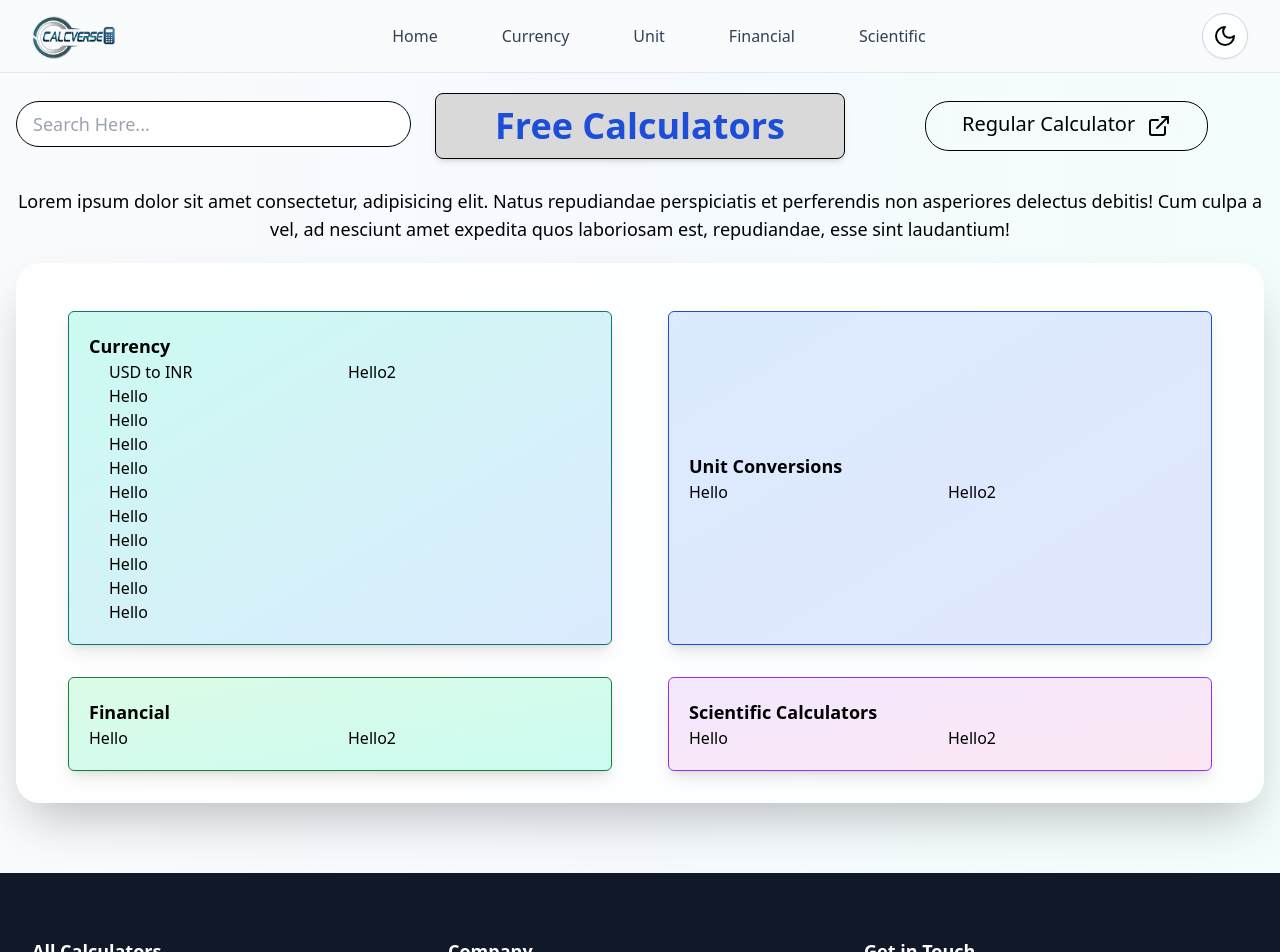
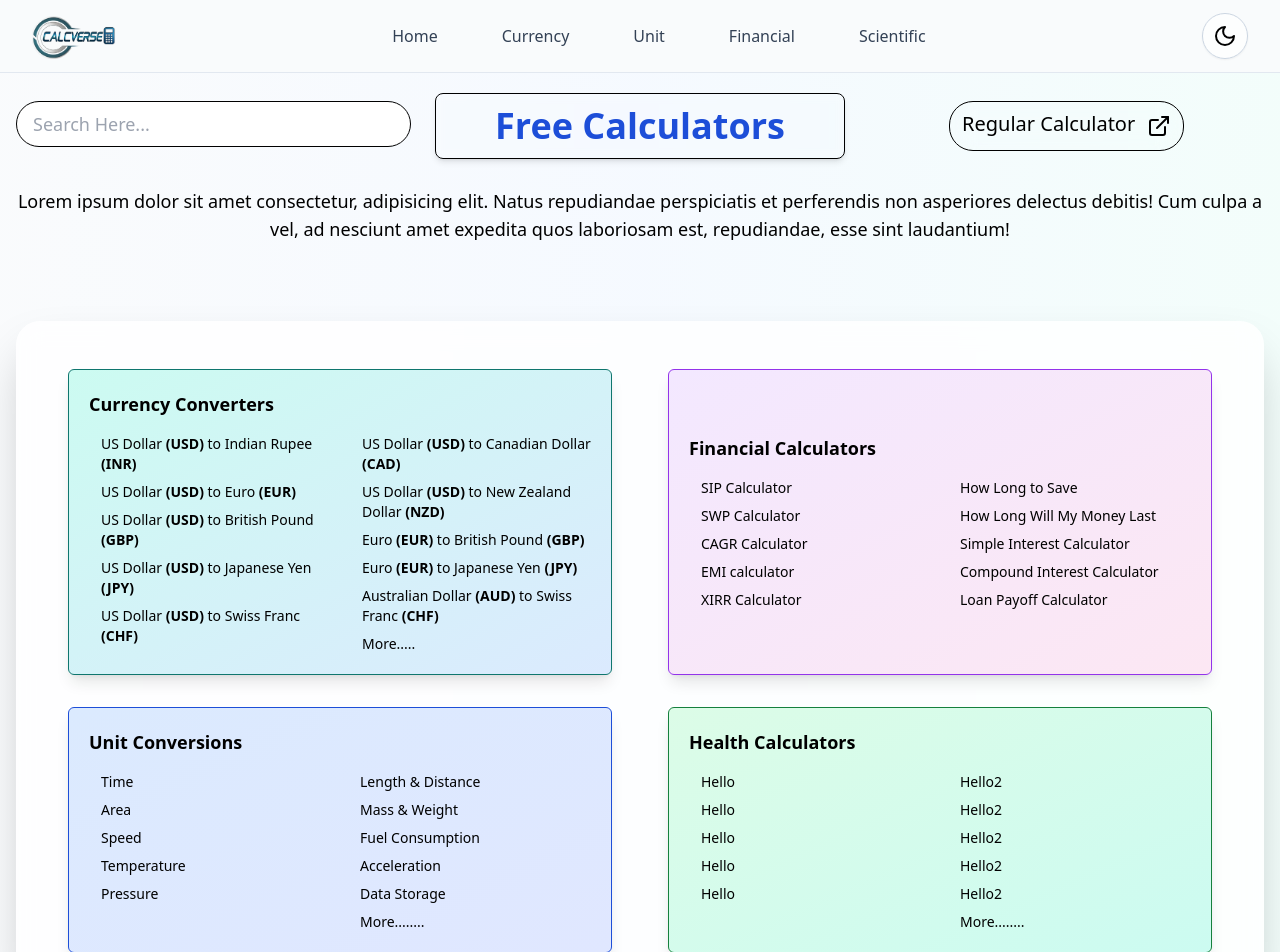
Before and after one commit to yogesh-1413/CalcVerse, a React (Vite) app: page /All_Conversions in a window 1280 px wide. Shown: the top 952 px of the page. Built offline with nearby package versions, Linux system fonts and the light colour scheme.

Commit message:
Added Calculator's Names

```diff
--- a/src/Conversions/All_Conversions.tsx
+++ b/src/Conversions/All_Conversions.tsx
@@ -2,6 +2,7 @@ import React from "react";
 import Navbar from "../Components/Navbar";
 import Footer from "../Components/Footer";
 import { ExternalLink, } from "lucide-react";
+import { Link } from "react-router-dom"
 
 
 const All_Conversions: React.FC = () => {
@@ -24,7 +25,7 @@ const All_Conversions: React.FC = () => {
                             </div>
                         </div>
                         <div className="flex justify-center rounded-lg p-2">
-                            <div className="bg-[#D9D9D9] dark:bg-transparent border border-black backdrop-blur-sm shadow-md rounded-lg p-3 w-full max-w-md sm:max-w-lg md:max-w-xl lg:max-w-xl transition-all duration-300 ease-in-out">
+                            <div className="bg-transparent dark:bg-transparent border border-black backdrop-blur-sm shadow-md rounded-lg p-3 w-full max-w-md sm:max-w-lg md:max-w-xl lg:max-w-xl transition-all duration-300 ease-in-out">
                                 <h1 className="dark:text-teal-400 text-blue-700 text-md sm:text-xl md:text-3xl lg:text-4xl text-center font-semibold transition-all duration-300 ease-in-out">
                                     Free Calculators
                                 </h1>
@@ -37,7 +38,7 @@ const All_Conversions: React.FC = () => {
                                     className=""
                                     onClick={() => (window.open("/Regular_Calculator", "_blank"))}
                                 >
-                                    <div className="flex px-9  py-2 rounded-3xl border border-black backdrop-blur-md hover:scale-105 hover:shadow-md hover:text-blue-600 dark:hover:text-teal-400 hover:border-blue-600 dark:hover:border-teal-400 transition-all duration-300 ease-in-out  ">
+                                    <div className="flex px-3 py-2 rounded-3xl border border-black backdrop-blur-md hover:scale-105 hover:shadow-md hover:text-blue-600 dark:hover:text-teal-400 hover:border-blue-600 dark:hover:border-teal-400 overflow-hidden transition-all duration-300 ease-in-out  ">
                                         <p className="text-md  sm:text-sm md:text-md lg:text-xl">Regular Calculator</p>
                                         <ExternalLink className="mt-1 mb-1 sm:h-4 sm:w-4 md:h-4 md:w-4 lg:h-6 lg:w-6 ml-3 " />
                                     </div>
@@ -51,62 +52,90 @@ const All_Conversions: React.FC = () => {
                             Lorem ipsum dolor sit amet consectetur, adipisicing elit. Natus repudiandae perspiciatis et perferendis non asperiores delectus debitis! Cum culpa a vel, ad nesciunt amet expedita quos laboriosam est, repudiandae, esse sint laudantium!
                         </p>
                     </div>
-                    <div>
+                    <div className="flex flex-col justify-center min-h-screen">
                         <div className="grid grid-cols-1 md:grid-cols-2 gap-4 mt-5 mr-4 ml-4 bg-white/80 dark:bg-gray-700 backdrop-blur-md rounded-3xl shadow-2xl border-slate-200 dark:border-gray-700 p-8 relative overflow-hidden transition-all duration-300 ease-in-out ">
-                            <div className="flex flex-col items-center justify-center min-h-auto min-w-auto border border-teal-700 shadow-lg rounded-md mt-4 ml-5 mr-5 p-5 bg-gradient-to-br from-teal-100 to-blue-100 dark:from-teal-900/30 dark:to-blue-900/30">
-                                <h2 className="dark:text-white/90 font-bold flex flex-col sm:text-sm md:text-sm lg:text-lg self-start">Currency </h2>
-                                <div className="grid grid-cols-1 md:grid-cols-2 gap-4 w-full ">
-                                    <div>
-                                        <p className="dark:text-white/90 ml-5">USD to INR</p>
-                                        <p className="dark:text-white/90 ml-5">Hello</p>
-                                        <p className="dark:text-white/90 ml-5">Hello</p>
-                                        <p className="dark:text-white/90 ml-5">Hello</p>
-                                        <p className="dark:text-white/90 ml-5">Hello</p>
-                                        <p className="dark:text-white/90 ml-5">Hello</p>
-                                        <p className="dark:text-white/90 ml-5">Hello</p>
-                                        <p className="dark:text-white/90 ml-5">Hello</p>
-                                        <p className="dark:text-white/90 ml-5">Hello</p>
-                                        <p className="dark:text-white/90 ml-5">Hello</p>
-                                        <p className="dark:text-white/90 ml-5">Hello</p>
+                            <div className="flex flex-col items-center justify-center min-h-auto min-w-auto border border-teal-700 shadow-lg rounded-md mt-4 ml-5 mr-5 p-5 bg-gradient-to-br from-teal-100 to-blue-100 dark:from-teal-900/30 dark:to-blue-900/30 transition-all duration-300 ease-in-out">
+                                <Link to="/" className="self-start"><h2 className="dark:text-white/90 font-bold flex flex-col sm:text-sm md:text-sm lg:text-lg self-start">Currency Converters</h2></Link>
+                                <div className="grid grid-cols-1 md:grid-cols-2 gap-5 w-full ">
+                                    <div className="flex flex-col gap-2 mt-4 ">
+                                        <Link to="/"><p className="dark:text-white ml-3 text-sm md:text-md lg:text-md hover:underline">US Dollar <span className="font-bold ">(USD)</span> to Indian Rupee <span className="font-bold">(INR)</span></p></Link>
+                                        <Link to="/"><p className="dark:text-white ml-3 text-sm md:text-md lg:text-md hover:underline">US Dollar <span className="font-bold ">(USD)</span> to Euro <span className="font-bold">(EUR)</span></p></Link>
+                                        <Link to="/"><p className="dark:text-white ml-3 text-sm md:text-md lg:text-md hover:underline">US Dollar <span className="font-bold ">(USD)</span> to British Pound <span className="font-bold">(GBP)</span></p></Link>
+                                        <Link to="/"><p className="dark:text-white ml-3 text-sm md:text-md lg:text-md hover:underline">US Dollar <span className="font-bold ">(USD)</span> to Japanese Yen <span className="font-bold">(JPY)</span></p></Link>
+                                        <Link to="/"><p className="dark:text-white ml-3 text-sm md:text-md lg:text-md hover:underline">US Dollar <span className="font-bold ">(USD)</span> to Swiss Franc <span className="font-bold">(CHF)</span></p></Link>
                                     </div>
-                                    <div>
-                                        <p className="dark:text-white/90">Hello2</p>
+                                    <div className="flex flex-col gap-2 md:mt-4">
+                                        <Link to="/"><p className="dark:text-white ml-3 text-sm md:text-md lg:text-md hover:underline">US Dollar <span className="font-bold ">(USD)</span> to Canadian Dollar <span className="font-bold">(CAD)</span></p></Link>
+                                        <Link to="/"><p className="dark:text-white ml-3 text-sm md:text-md lg:text-md hover:underline">US Dollar <span className="font-bold ">(USD)</span> to New Zealand Dollar <span className="font-bold">(NZD)</span></p></Link>
+                                        <Link to="/"><p className="dark:text-white ml-3 text-sm md:text-md lg:text-md hover:underline">Euro <span className="font-bold ">(EUR)</span> to British Pound <span className="font-bold">(GBP)</span></p></Link>
+                                        <Link to="/"><p className="dark:text-white ml-3 text-sm md:text-md lg:text-md hover:underline">Euro <span className="font-bold ">(EUR)</span> to Japanese Yen <span className="font-bold">(JPY)</span></p></Link>
+                                        <Link to="/"><p className="dark:text-white ml-3 text-sm md:text-md lg:text-md hover:underline">Australian Dollar <span className="font-bold ">(AUD)</span> to Swiss Franc <span className="font-bold">(CHF)</span></p></Link>
+                                        <Link to="/"><p className="dark:text-white ml-3 text-sm md:text-md lg:text-md hover:underline">More.....</p></Link>
+
                                     </div>
                                 </div>
                             </div>
-                            <div className="flex flex-col items-center justify-center min-h-auto min-w-auto border border-blue-700 shadow-lg rounded-md mt-4 ml-5 mr-5 p-5 bg-gradient-to-br from-blue-100 to-indigo-100 dark:from-blue-900/30 dark:to-indigo-900/30">
-                                <h2 className="dark:text-white/90 font-bold flex flex-col sm:text-sm md:text-sm lg:text-lg self-start">Unit Conversions</h2>
+                            <div className="flex flex-col items-center justify-center min-h-auto min-w-auto border border-purple-600 shadow-lg rounded-md mt-4 ml-5 mr-5 p-5 bg-gradient-to-br from-purple-100 to-pink-100 dark:from-purple-900/30 dark:to-pink-900/30 transition-all duration-300 ease-in-out">
+                                <Link to="/" className="self-start"><h2 className="dark:text-white/90 font-bold flex flex-col sm:text-sm md:text-sm lg:text-lg self-start">Financial Calculators</h2></Link>
                                 <div className="grid grid-cols-1 md:grid-cols-2 gap-4 w-full ">
-                                    <div>
-                                        <p className="dark:text-white/90">Hello</p>
+                                    <div className="flex flex-col mt-4 gap-2">
+                                        <Link to="/"><p className="dark:text-white ml-3 text-sm sm:text-sm md:text-md lg:text-md hover:underline">SIP Calculator</p></Link>
+                                        <Link to="/"><p className="dark:text-white ml-3 text-sm sm:text-sm md:text-md lg:text-md hover:underline">SWP Calculator</p></Link>
+                                        <Link to="/"><p className="dark:text-white ml-3 text-sm sm:text-sm md:text-md lg:text-md hover:underline">CAGR Calculator</p></Link>
+                                        <Link to="/"><p className="dark:text-white ml-3 text-sm sm:text-sm md:text-md lg:text-md hover:underline">EMI calculator</p></Link>
+                                        <Link to="/"><p className="dark:text-white ml-3 text-sm sm:text-sm md:text-md lg:text-md hover:underline">XIRR Calculator</p></Link>
                                     </div>
-                                    <div>
-                                        <p className="dark:text-white/90">Hello2</p>
+                                    <div className="flex flex-col gap-2  md:mt-4 ">
+                                        <Link to="/"><p className="dark:text-white ml-3 text-sm sm:text-sm md:text-md lg:text-md hover:underline">How Long to Save</p></Link>
+                                        <Link to="/"><p className="dark:text-white ml-3 text-sm sm:text-sm md:text-md lg:text-md hover:underline">How Long Will My Money Last</p></Link>
+                                        <Link to="/"><p className="dark:text-white ml-3 text-sm sm:text-sm md:text-md lg:text-md hover:underline">Simple Interest Calculator</p></Link>
+                                        <Link to="/"><p className="dark:text-white ml-3 text-sm sm:text-sm md:text-md lg:text-md hover:underline">Compound Interest Calculator</p></Link>
+                                        <Link to="/"><p className="dark:text-white ml-3 text-sm sm:text-sm md:text-md lg:text-md hover:underline">Loan Payoff Calculator</p></Link>
+                                        {/* <Link to="/"><p className="dark:text-white ml-3 text-sm sm:text-sm md:text-md lg:text-md hover:underline">More.....</p></Link> */}
                                     </div>
                                 </div>
                             </div>
-                            <div className="flex flex-col items-center justify-center min-h-auto min-w-auto border border-green-700 shadow-lg rounded-md mt-4 ml-5 mr-5 p-5 bg-gradient-to-br from-green-100 to-teal-100 dark:from-green-900/30 dark:to-teal-900/30">
-                                <h2 className="dark:text-white/90 font-bold flex flex-col sm:text-sm md:text-sm lg:text-lg self-start">Financial </h2>
+                            <div className="flex flex-col items-center justify-center min-h-auto min-w-auto border border-blue-700 shadow-lg rounded-md mt-4 ml-5 mr-5 p-5 bg-gradient-to-br from-blue-100 to-indigo-100 dark:from-blue-900/30 dark:to-indigo-900/30 transition-all duration-300 ease-in-out">
+                                <Link to="/" className="self-start"><h2 className="dark:text-white/90 font-bold flex flex-col sm:text-sm md:text-sm lg:text-lg self-start">Unit Conversions</h2></Link>
                                 <div className="grid grid-cols-1 md:grid-cols-2 gap-4 w-full ">
-                                    <div>
-                                        <p className="dark:text-white/90">Hello</p>
+                                    <div className="flex flex-col gap-2 mt-4">
+                                        <Link to="/"><p className="dark:text-white ml-3 text-sm sm:text-sm md:text-md lg:text-md hover:underline">Time</p></Link>
+                                        <Link to="/"><p className="dark:text-white ml-3 text-sm sm:text-sm md:text-md lg:text-md hover:underline">Area</p></Link>
+                                        <Link to="/"><p className="dark:text-white ml-3 text-sm sm:text-sm md:text-md lg:text-md hover:underline">Speed</p></Link>
+                                        <Link to="/"><p className="dark:text-white ml-3 text-sm sm:text-sm md:text-md lg:text-md hover:underline">Temperature</p></Link>
+                                        <Link to="/"><p className="dark:text-white ml-3 text-sm sm:text-sm md:text-md lg:text-md hover:underline">Pressure</p></Link>
                                     </div>
-                                    <div>
-                                        <p className="dark:text-white/90">Hello2</p>
+                                    <div className="flex flex-col gap-2 md:mt-4">
+                                        <Link to="/"><p className="dark:text-white ml-3 text-sm sm:text-sm md:text-md lg:text-md hover:underline">Length & Distance</p></Link>
+                                        <Link to="/"><p className="dark:text-white ml-3 text-sm sm:text-sm md:text-md lg:text-md hover:underline">Mass & Weight</p></Link>
+                                        <Link to="/"><p className="dark:text-white ml-3 text-sm sm:text-sm md:text-md lg:text-md hover:underline">Fuel Consumption</p></Link>
+                                        <Link to="/"><p className="dark:text-white ml-3 text-sm sm:text-sm md:text-md lg:text-md hover:underline">Acceleration</p></Link>
+                                        <Link to="/"><p className="dark:text-white ml-3 text-sm sm:text-sm md:text-md lg:text-md hover:underline">Data Storage</p></Link>
+                                        <Link to="/"><p className="dark:text-white ml-3 text-sm sm:text-sm md:text-md lg:text-md hover:underline">More........</p></Link>
                                     </div>
                                 </div>
                             </div>
-                            <div className="flex flex-col items-center justify-center min-h-auto min-w-auto border border-purple-600 shadow-lg rounded-md mt-4 ml-5 mr-5 p-5 bg-gradient-to-br from-purple-100 to-pink-100 dark:from-purple-900/30 dark:to-pink-900/30">
-                                <h2 className="dark:text-white/90 font-bold flex flex-col sm:text-sm md:text-sm lg:text-lg self-start">Scientific Calculators</h2>
+                            <div className="flex flex-col items-center justify-center min-h-auto min-w-auto border border-green-700 shadow-lg rounded-md mt-4 ml-5 mr-5 p-5 bg-gradient-to-br from-green-100 to-teal-100 dark:from-green-900/30 dark:to-teal-900/30 transition-all duration-300 ease-in-out">
+                                <Link to="/" className="self-start"><h2 className="dark:text-white/90 font-bold flex flex-col sm:text-sm md:text-sm lg:text-lg self-start">Health Calculators </h2></Link>
                                 <div className="grid grid-cols-1 md:grid-cols-2 gap-4 w-full ">
-                                    <div>
-                                        <p className="dark:text-white/90">Hello</p>
+                                    <div className="flex flex-col gap-2 mt-4">
+                                        <Link to="/"><p className="dark:text-white ml-3 text-sm sm:text-sm md:text-md lg:text-md hover:underline">Hello</p></Link>
+                                        <Link to="/"><p className="dark:text-white ml-3 text-sm sm:text-sm md:text-md lg:text-md hover:underline">Hello</p></Link>
+                                        <Link to="/"><p className="dark:text-white ml-3 text-sm sm:text-sm md:text-md lg:text-md hover:underline">Hello</p></Link>
+                                        <Link to="/"><p className="dark:text-white ml-3 text-sm sm:text-sm md:text-md lg:text-md hover:underline">Hello</p></Link>
+                                        <Link to="/"><p className="dark:text-white ml-3 text-sm sm:text-sm md:text-md lg:text-md hover:underline">Hello</p></Link>
                                     </div>
-                                    <div>
-                                        <p className="dark:text-white/90">Hello2</p>
+                                    <div className="flex flex-col gap-2 md:mt-4">
+                                        <Link to="/"><p className="dark:text-white ml-3 text-sm sm:text-sm md:text-md lg:text-md hover:underline">Hello2</p></Link>
+                                        <Link to="/"><p className="dark:text-white ml-3 text-sm sm:text-sm md:text-md lg:text-md hover:underline">Hello2</p></Link>
+                                        <Link to="/"><p className="dark:text-white ml-3 text-sm sm:text-sm md:text-md lg:text-md hover:underline">Hello2</p></Link>
+                                        <Link to="/"><p className="dark:text-white ml-3 text-sm sm:text-sm md:text-md lg:text-md hover:underline">Hello2</p></Link>
+                                        <Link to="/"><p className="dark:text-white ml-3 text-sm sm:text-sm md:text-md lg:text-md hover:underline">Hello2</p></Link>
+                                        <Link to="/"><p className="dark:text-white ml-3 text-sm sm:text-sm md:text-md lg:text-md hover:underline">More........</p></Link>
                                     </div>
                                 </div>
                             </div>
+
                         </div>
                     </div>
                 </div>
```
Also changed, not shown: 1 other file (tests, documents, lock files or other folders).
